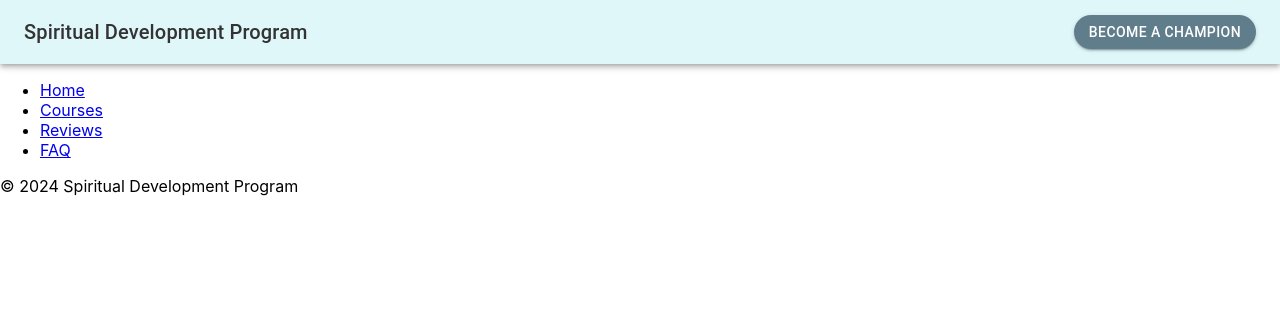
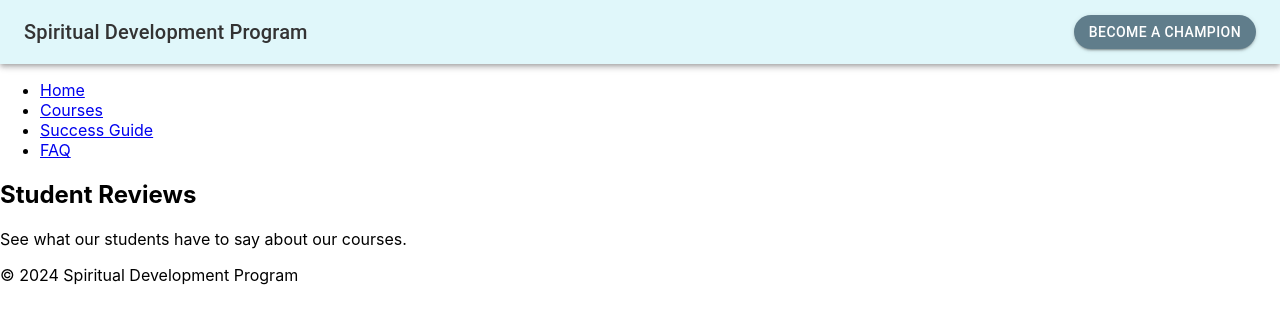
Before and after one commit to AndrePosm/spiritual-development, a React (Create React App) app: page /success-guide in a window 1280 px wide. Shown: the top 324 px of the page. Built offline with nearby package versions, Linux system fonts and the light colour scheme.

Commit message:
Renamed Reviews to Success Guide and updated all references

```diff
--- a/src/App.js
+++ b/src/App.js
@@ -5,7 +5,7 @@ import Sidebar from './components/Sidebar';
 import Footer from './components/Footer';
 import Home from './pages/Home';
 import Courses from './pages/Courses';
-import Reviews from './pages/Reviews';
+import SuccessGuide from './pages/SuccessGuide';
 import FAQ from './pages/FAQ';
 
 function App() {
@@ -17,7 +17,7 @@ function App() {
         <Routes>
           <Route path="/" element={<Home />} />
           <Route path="/courses" element={<Courses />} />
-          <Route path="/reviews" element={<Reviews />} />
+          <Route path="/success-guide" element={<SuccessGuide />} />
           <Route path="/faq" element={<FAQ />} />
         </Routes>
       </main>
--- a/src/components/Sidebar.js
+++ b/src/components/Sidebar.js
@@ -7,7 +7,7 @@ function Sidebar() {
       <ul>
         <li><Link to="/">Home</Link></li>
         <li><Link to="/courses">Courses</Link></li>
-        <li><Link to="/reviews">Reviews</Link></li>
+        <li><Link to="/success-guide">Success Guide</Link></li>
         <li><Link to="/faq">FAQ</Link></li>
       </ul>
     </nav>
--- a/src/pages/Reviews.js
+++ b/src/pages/SuccessGuide.js
@@ -1,6 +1,6 @@
 import React from 'react';
 
-function Reviews() {
+function SuccessGuide() {
   return (
     <div>
       <h2>Student Reviews</h2>
@@ -9,4 +9,4 @@ function Reviews() {
   );
 }
 
-export default Reviews;
+export default SuccessGuide;
```
